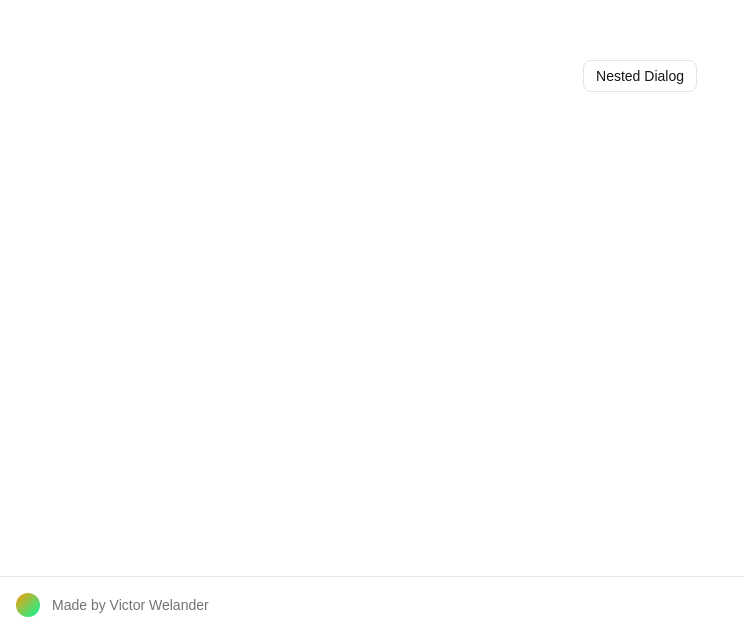
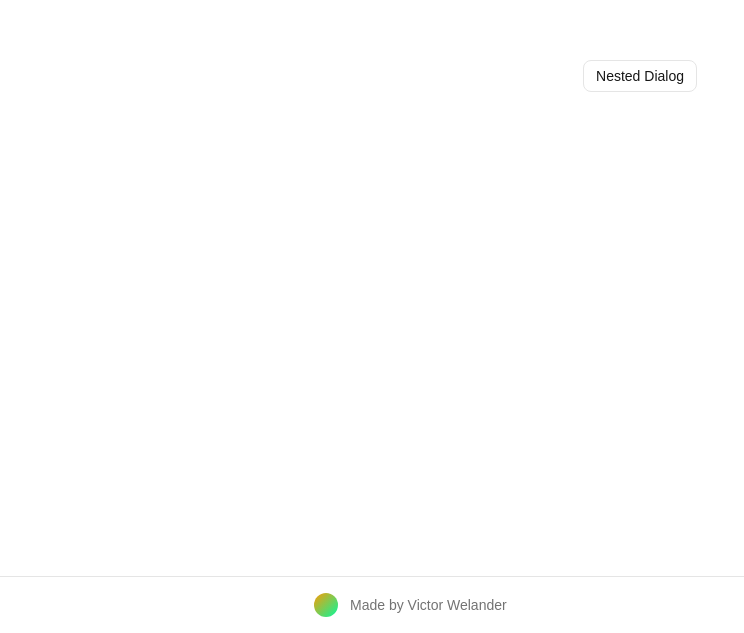
Before and after one commit to victorwelander/shadcn-dialog, a Next.js app: page /playground in a window 1280 px wide. Shown: the part 260-893 px from the top of the page, without its empty margins (0-744 px from the left). Built offline with nearby package versions, Linux system fonts and the light colour scheme.

Commit message:
fixed footer padding

```diff
--- a/components/site-footer.tsx
+++ b/components/site-footer.tsx
@@ -6,6 +6,7 @@
 export default function SiteFooter() {
   return (
     <div className="mt-[164px] border-t p-4">
+      <div className="mx-auto flex w-full max-w-[652px] items-center">
         <p className="flex items-center gap-3 text-sm text-muted-foreground">
           <Image
             src={avatar}
@@ -20,5 +21,6 @@
           </span>
         </p>
       </div>
+    </div>
   );
 }
```
Lines whose indentation alone changed are shown as unchanged.
